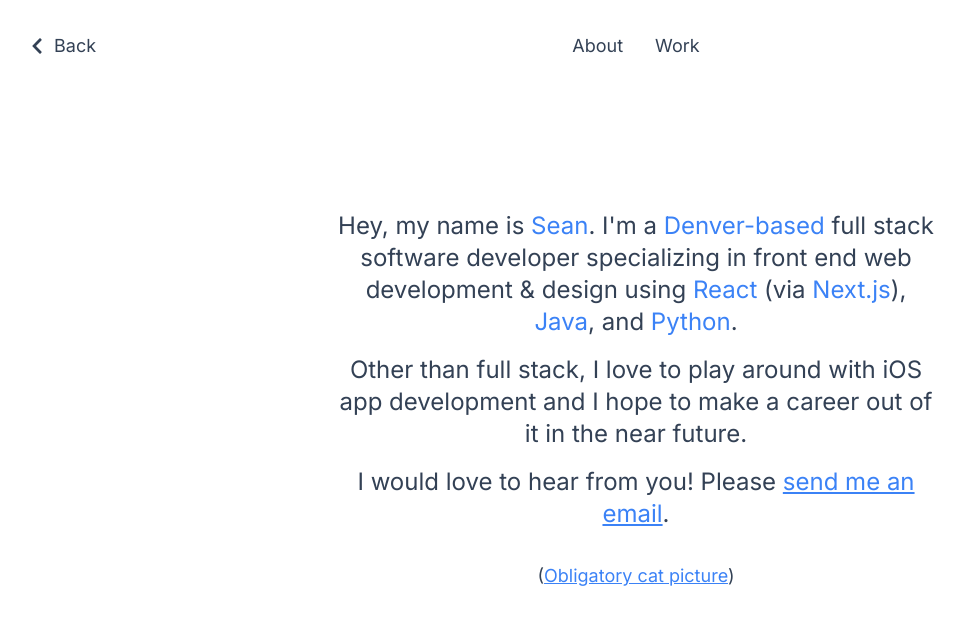
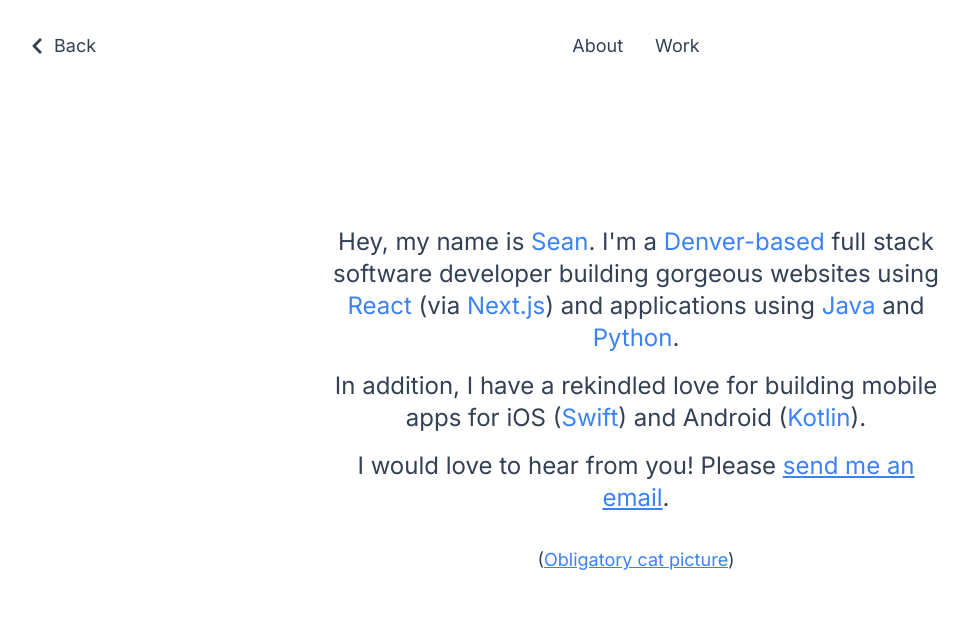
Before and after one commit to seaneoo/seano, a Next.js app: page /about in a window 1280 px wide. Shown: the top 624 px of the page, without its empty margins (4-973 px from the left). Built offline with nearby package versions, Linux system fonts and the light colour scheme.

Commit message:
Update content on about page

```diff
--- a/src/app/about/page.tsx
+++ b/src/app/about/page.tsx
@@ -11,14 +11,14 @@
       <section className="w-full text-center text-xl md:w-5/6 lg:w-3/4 lg:text-2xl xl:w-1/2">
         <p className="mb-4">
           Hey, my name is <mark>Sean</mark>. I&apos;m a{' '}
-          <mark>Denver-based</mark> full stack software developer specializing
-          in front end web development & design using <mark>React</mark> (via{' '}
-          <mark>Next.js</mark>), <mark>Java</mark>, and <mark>Python</mark>.
+          <mark>Denver-based</mark> full stack software developer building
+          gorgeous websites using <mark>React</mark> (via <mark>Next.js</mark>)
+          and applications using <mark>Java</mark> and <mark>Python</mark>.
         </p>
 
         <p className="mb-4">
-          Other than full stack, I love to play around with iOS app development
-          and I hope to make a career out of it in the near future.
+          In addition, I have a rekindled love for building mobile apps for iOS
+          (<mark>Swift</mark>) and Android (<mark>Kotlin</mark>).
         </p>
 
         <p className="mb-8">
```
